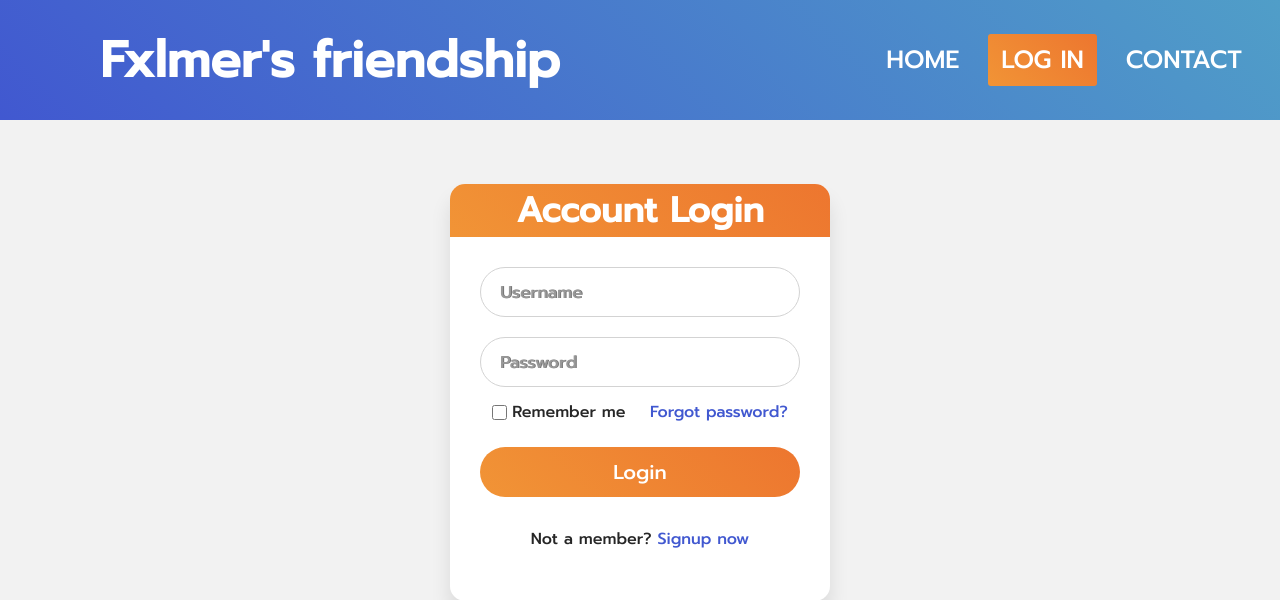
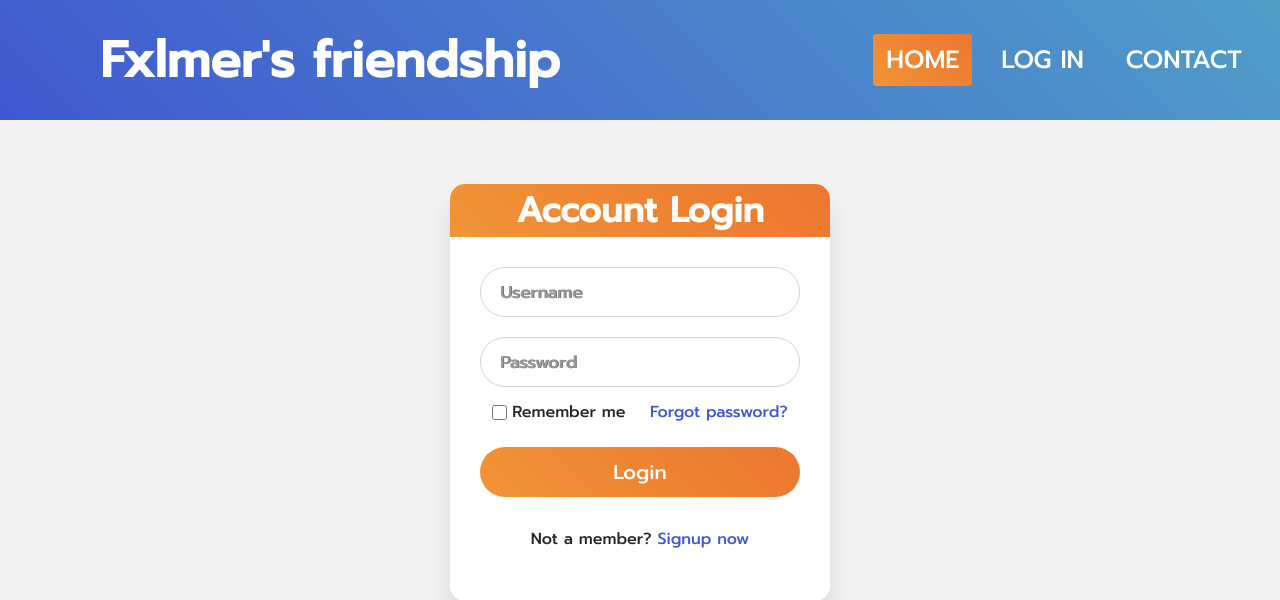
Before and after one commit to 5hyfilm-zz/fxlmer-friendship, a Flask app: page /login in a window 1280 px wide. Shown: the top 600 px of the page. Run offline with Flask 2, Linux system fonts and the light colour scheme; some libraries are stand-ins or nearby versions.

Commit message:
Update login.html

```diff
--- a/templates/login.html
+++ b/templates/login.html
@@ -1,15 +1,16 @@
 <!DOCTYPE html>
-<!-- Created By CodingNepal -->
 <html lang="en" dir="ltr">
     <head>
         <meta charset="utf-8">
-    <!-- Somehow I got an error, so I comment the title, just uncomment to show -->
-    <!-- <title>Login Form Design | CodeLab</title> -->
+        <meta name="viewport" content="width=device-width, initial-scale=1.0">
+        <link rel="stylesheet" href="static/style.css">
+        <link rel="stylesheet" href="static/login_style.css">
         <link rel="preconnect" href="https://fonts.gstatic.com">
         <link href="https://fonts.googleapis.com/css2?family=Prompt:wght@500&display=swap" rel="stylesheet">
-    <link rel="stylesheet" href="static/style.css">
-    <link rel="stylesheet" href="static/login_style.css">
+        <link rel="icon" type="image/png" sizes="72x72" href="/static/images/SkinFine_icon.png">
+        <script src="https://kit.fontawesome.com/a076d05399.js"></script>
     </head>
+
     <body>
         <nav>
             <input type="checkbox" id="check">
@@ -18,8 +19,8 @@
             </label>
             <label class="logo">Fxlmer's friendship</label>
             <ul>
-            <li><a href="home">Home</a></li>
-            <li><a class="active"href="/login">Log In</a></li>
+                <li><a class="active" href="home">Home</a></li>
+                <li><a href="/login">Log In</a></li>
                 <li><a href="/contact">Contact</a></li>
             </ul>
         </nav>
```
Lines whose indentation alone changed are shown as unchanged.
